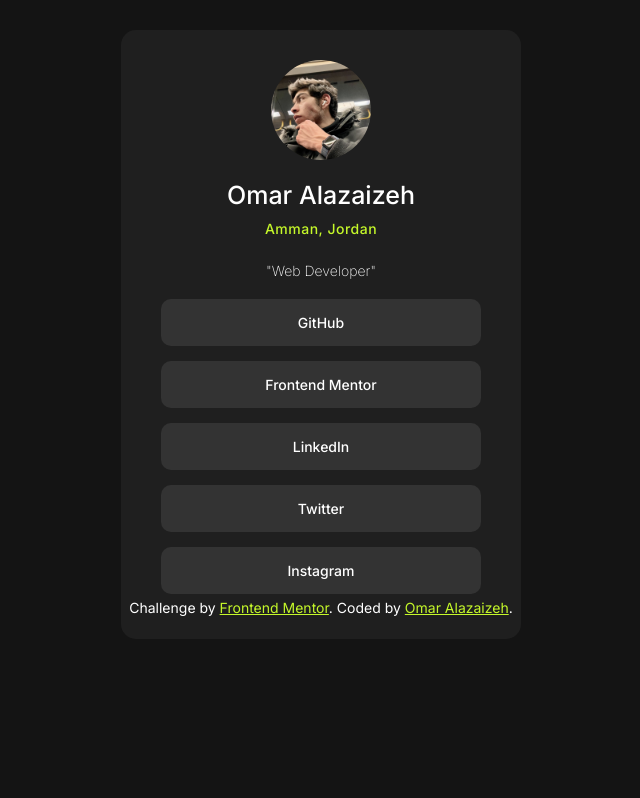
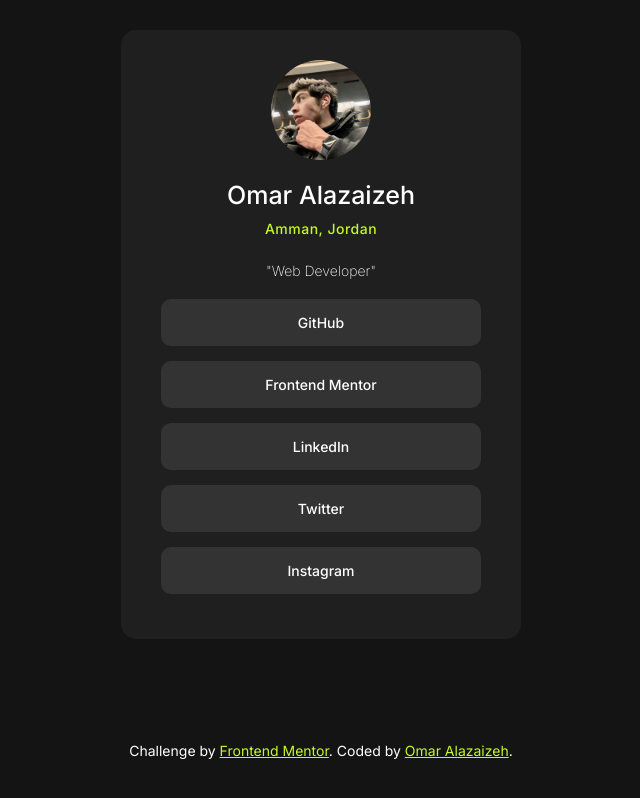
Before and after one commit to OmarAlazaizeh/social-links-profile, a plain HTML site: page index.html in a window 1280 px wide. Shown: the part 150-948 px from the top of the page, without its empty margins (319-959 px from the left). Drawn offline with Linux system fonts and the light colour scheme.

Commit message:
Edited phone media query

```diff
--- a/main.css
+++ b/main.css
@@ -26,7 +26,7 @@
 .main {
   background-color: var(--dark-grey);
   width: 400px;
-  margin: 180px auto;
+  margin: 180px auto 100px;
   text-align: center;
   border-radius: 15px;
   padding: 30px 40px;
@@ -90,6 +90,9 @@
   transform: translateX(-50%);
   color: white;
   line-height: 1.7;
+  position: static;
+  transform: translateX(0);
+  margin: 40px auto;
 }
 .attribution a {
   color: var(--green);
@@ -98,7 +101,7 @@
 @media (max-width: 767px) {
   .main {
     width: 90%;
-    margin: 80px auto 160px;
+    margin: 80px auto;
     padding: 20px;
   }
   .attribution {
@@ -107,6 +110,9 @@
     width: 300px;
     margin: auto; */
     width: 250px;
-    bottom: 60px;
+    /* bottom: 60px; */
+    /* position: static;
+    transform: translateX(0);
+    margin: 40px auto; */
   }
 }
```
